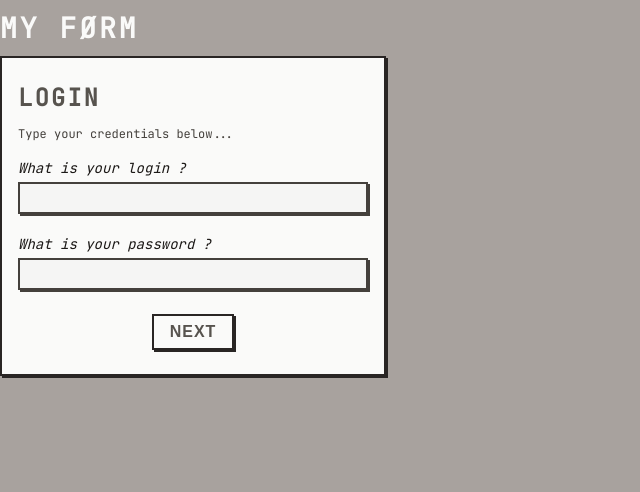
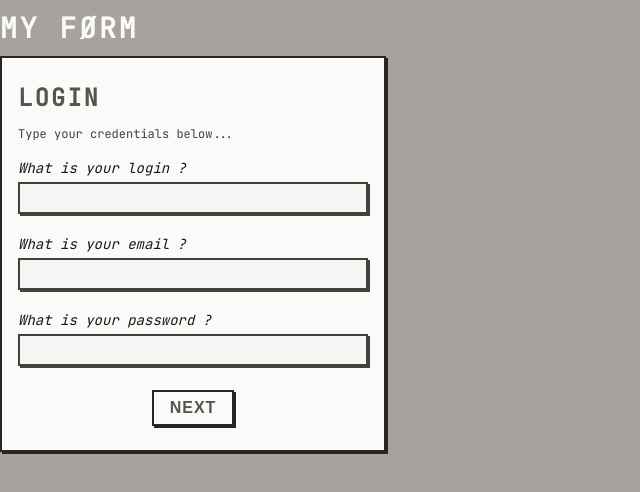
Before and after one commit to aledoux87/RetroForm, a React (Create React App) app: page / in a window 1280 px wide. Shown: the top 492 px of the page, without its empty margins (0-640 px from the left). Built offline with nearby package versions, Linux system fonts and the light colour scheme.

Commit message:
Feat: Email Field

```diff
--- a/src/components/Login.jsx
+++ b/src/components/Login.jsx
@@ -32,8 +32,6 @@ class Login extends Component {
   }
 
   render() {
-    // TODO: Ajouter un champ 'email' au formulaire ci-dessous
-
     return (
       <form className="retro-form" onSubmit={this.submitForm}>
         <h2>{this.props.title}</h2>
@@ -50,6 +48,20 @@ class Login extends Component {
             onChange={e => this.setState({ login: e.target.value })}
           />
         </div>
+
+        <div className="retro-field">
+          <label htmlFor="email">What is your email ?</label>
+          <input
+            className="retro-input"
+            id="email"
+            name="email"
+            type="email"
+            defaultValue={this.state.email}
+            onChange={e => this.setState({ email: e.target.value })}
+          />
+        </div>
+
+        {/* TODO: Déboguer le composant, afin de mettre à jour son état */}
 
         <div className="retro-field">
           <label htmlFor="password">What is your password ?</label>
```
Also changed, not shown: 1 other file (tests, documents, lock files or other folders).
